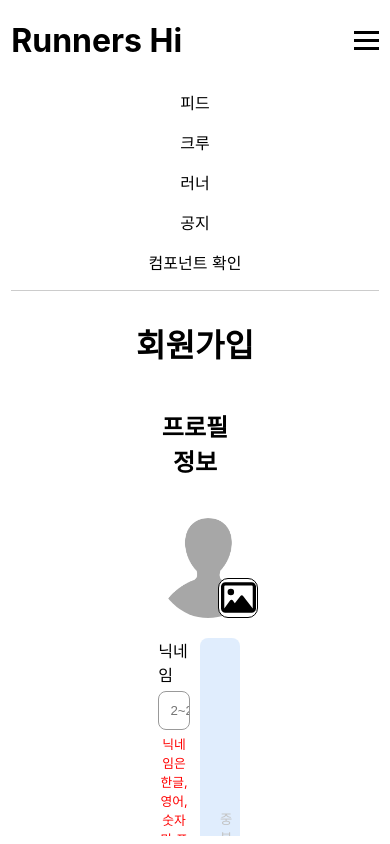
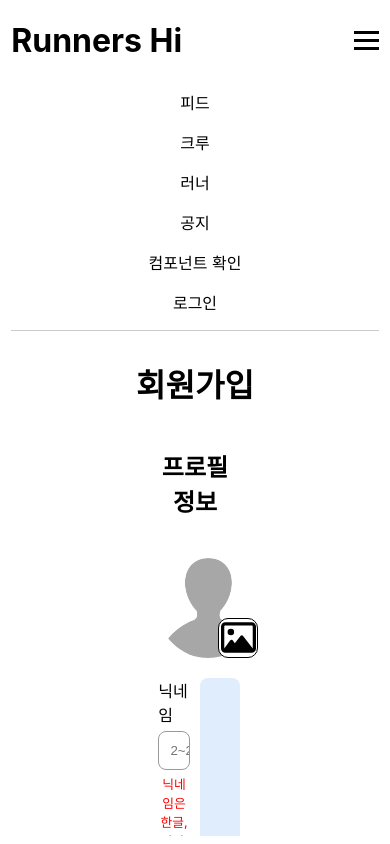
Before and after one commit to RocketDDan/frontend, a React (Create React App) app: page /signup in a window 390 px wide. Both pictures are taken after a click on the element 366 px from the left and 40 px from the top of the page. Built offline with nearby package versions, Linux system fonts and the light colour scheme; no server answers.

Commit message:
feat: 햄버거 바 열렸을 때 헤더 반응형, 다른 부분 클릭 시 자동 닫힘 구현

```diff
--- a/src/components/layout/Header.jsx
+++ b/src/components/layout/Header.jsx
@@ -1,6 +1,6 @@
 import headerStyle from "./Header.module.css";
 
-import { useState } from "react";
+import { useEffect, useRef, useState } from "react";
 import { Link } from "react-router-dom";
 import { useLocation } from "react-router-dom";
 import { useAuthStore } from "../../store/authStore";
@@ -21,8 +21,24 @@ const Header = () => {
 
   const toggleProfileMenu = () => setProfileOpen((prev) => !prev);
 
+  const menuRef = useRef(null);
+  const handleMenuLinkClick = () => setMenuOpen(false);
+  // 전역 클릭 감지 로직
+  useEffect(() => {
+    const handleClickOutside = (event) => {
+      if (menuRef.current && !menuRef.current.contains(event.target)) {
+        setMenuOpen(false);
+        setProfileOpen(false);
+      }
+    };
+    document.addEventListener("mousedown", handleClickOutside);
+    return () => {
+      document.removeEventListener("mousedown", handleClickOutside);
+    };
+  }, []);
+
   return (
-    <header className={headerStyle.container}>
+    <header className={headerStyle.container} ref={menuRef}>
       <div className={headerStyle.up}>
         <h1>
           <Link to="/">Runners Hi</Link>
@@ -53,39 +69,54 @@ const Header = () => {
 
         {/* 햄버거 버튼 */}
         <div className={headerStyle.hamburger} onClick={() => setMenuOpen(!menuOpen)}>
-          <div />
-          <div />
-          <div />
+          <div /><div /><div />
         </div>
       </div>
 
       {/* 메뉴 */}
       <div className={`${headerStyle.down} ${menuOpen ? headerStyle.open : ""}`}>
         <span>
-          <Link to="/feed/list" className={currentPath.startsWith("/feed") ? headerStyle.activeLink : ""}>
+          <Link to="/feed/list" className={currentPath.startsWith("/feed") ? headerStyle.activeLink : ""} onClick={handleMenuLinkClick}>
             피드
           </Link>
         </span>
         <span>
-          <Link to="/crew/list" className={currentPath.startsWith("/crew") ? headerStyle.activeLink : ""}>
+          <Link to="/crew/list" className={currentPath.startsWith("/crew") ? headerStyle.activeLink : ""} onClick={handleMenuLinkClick}>
             크루
           </Link>
         </span>
         <span>
-          <Link to="/runner/list" className={currentPath.startsWith("/runner") ? headerStyle.activeLink : ""}>
+          <Link to="/runner/list" className={currentPath.startsWith("/runner") ? headerStyle.activeLink : ""} onClick={handleMenuLinkClick}>
             러너
           </Link>
         </span>
         <span>
-          <Link to="/announcement/list" className={currentPath.startsWith("/announcement") ? headerStyle.activeLink : ""}>
+          <Link to="/announcement/list" className={currentPath.startsWith("/announcement") ? headerStyle.activeLink : ""} onClick={handleMenuLinkClick}>
             공지
           </Link>
         </span>
         <span>
-          <Link to="/component" className={currentPath.startsWith("/component") ? headerStyle.activeLink : ""}>
+          <Link to="/component" className={currentPath.startsWith("/component") ? headerStyle.activeLink : ""} onClick={handleMenuLinkClick}>
             컴포넌트 확인
           </Link>
         </span>
+
+        {!user && menuOpen && (
+          <span>
+            <Link to="/login" className={currentPath.startsWith("/login") ? headerStyle.activeLink : ""} onClick={handleMenuLinkClick}>로그인</Link>
+          </span>
+        )}
+        {user && menuOpen && (
+          <span>
+            <Link to="/account/setting" className={currentPath.startsWith("/account/setting") ? headerStyle.activeLink : ""} onClick={handleMenuLinkClick}>내 정보 수정</Link>
+          </span>
+        )}
+        {user &&menuOpen && (
+          <span>
+            <Link to={KAKAO_LOGOUT_URL} onClick={handleMenuLinkClick}>로그아웃</Link>
+          </span>
+        )}
+        <span></span>
       </div>
     </header>
   );
--- a/src/components/layout/Header.module.css
+++ b/src/components/layout/Header.module.css
@@ -11,6 +11,8 @@
 @media (max-width: 768px) {
     .container {
         margin: 0 0.7rem;
+        padding-bottom: 0rem;
+        border-bottom: 1px solid #ccc;
     }
 }
 
```
